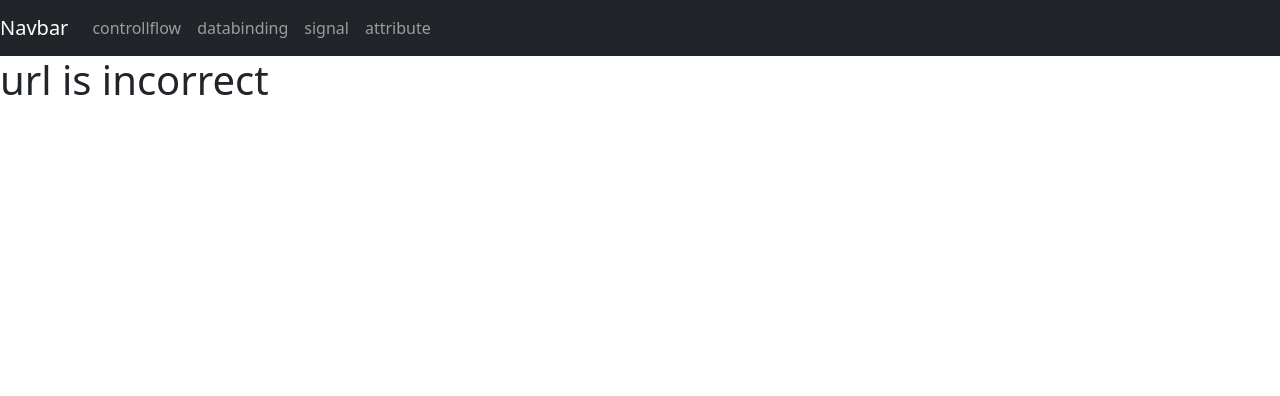
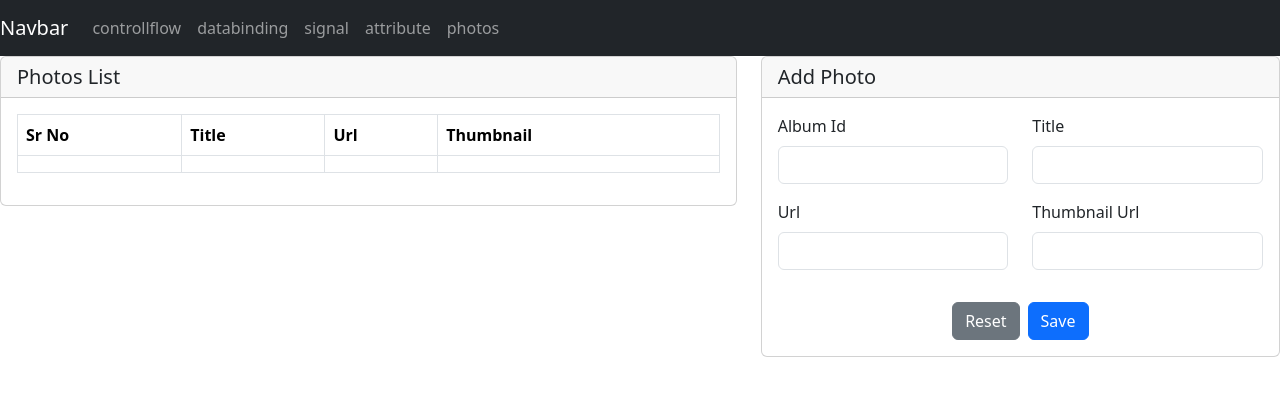
Before and after one commit to Turab031/angularfull, an Angular app: page /photos in a window 1280 px wide. Shown: the top 396 px of the page. Built offline with nearby package versions, Linux system fonts and the light colour scheme.

Commit message:
api structure

```diff
--- a/src/app/app.html
+++ b/src/app/app.html
@@ -31,6 +31,9 @@
       <li class="nav-item">
         <a class="nav-link" href="#" routerLink="/attribute">attribute</a>
       </li>
+      <li class="nav-item">
+        <a class="nav-link" href="#" routerLink="/photos">photos</a>
+      </li>
     </ul>
   </div>
 </nav>
--- a/src/app/app.ts
+++ b/src/app/app.ts
@@ -6,10 +6,11 @@ import { DataBinding } from './components/data-binding/data-binding';
 import { Signal } from './components/signal/signal';
 import { Controllflow } from './components/controllflow/controllflow';
 import { Attribute } from './components/attribute/attribute';
+import { Photos } from './components/photos/photos';
 
 @Component({
   selector: 'app-root',
-  imports: [RouterOutlet,RouterLink],
+  imports: [RouterOutlet,Photos,RouterLink],
   templateUrl: './app.html',
   styleUrl: './app.css'
 })
--- /dev/null
+++ b/src/app/components/photos/photos.html
@@ -0,0 +1,79 @@
+<div class="row">
+  <!-- Left Side -->
+  <div class="col-md-7">
+    <div class="card">
+      <div class="card-header">
+        <h5 class="mb-0">Photos List</h5>
+      </div>
+
+      <div class="card-body">
+        <table class="table table-bordered table-hover">
+          <thead>
+            <tr>
+              <th>Sr No</th>
+              <th>Title</th>
+              <th>Url</th>
+              <th>Thumbnail</th>
+            </tr>
+          </thead>
+
+          <tbody>
+            <tr>
+              <td></td>
+              <td></td>
+              <td></td>
+              <td></td>
+            </tr>
+          </tbody>
+        </table>
+      </div>
+    </div>
+  </div>
+
+  <!-- Right Side -->
+  <div class="col-md-5">
+    <div class="card">
+      <div class="card-header">
+        <h5 class="mb-0">Add Photo</h5>
+      </div>
+
+      <div class="card-body">
+        <form>
+          <div class="row">
+
+            <div class="col-md-6 mb-3">
+              <label class="form-label">Album Id</label>
+              <input type="text" class="form-control">
+            </div>
+
+            <div class="col-md-6 mb-3">
+              <label class="form-label">Title</label>
+              <input type="text" class="form-control">
+            </div>
+
+            <div class="col-md-6 mb-3">
+              <label class="form-label">Url</label>
+              <input type="text" class="form-control">
+            </div>
+
+            <div class="col-md-6 mb-3">
+              <label class="form-label">Thumbnail Url</label>
+              <input type="text" class="form-control">
+            </div>
+
+          </div>
+
+          <div class="d-flex justify-content-center gap-2 mt-3">
+            <button type="reset" class="btn btn-secondary">
+              Reset
+            </button>
+
+            <button type="submit" class="btn btn-primary">
+              Save
+            </button>
+          </div>
+        </form>
+      </div>
+    </div>
+  </div>
+</div>
```
Also changed, not shown: src/app/app.routes.ts (+8 -0 lines), src/app/components/photos/photos.ts (added, +9 -0 lines), src/app/components/photos/photos.css (added), 1 other file (tests, documents, lock files or other folders).
